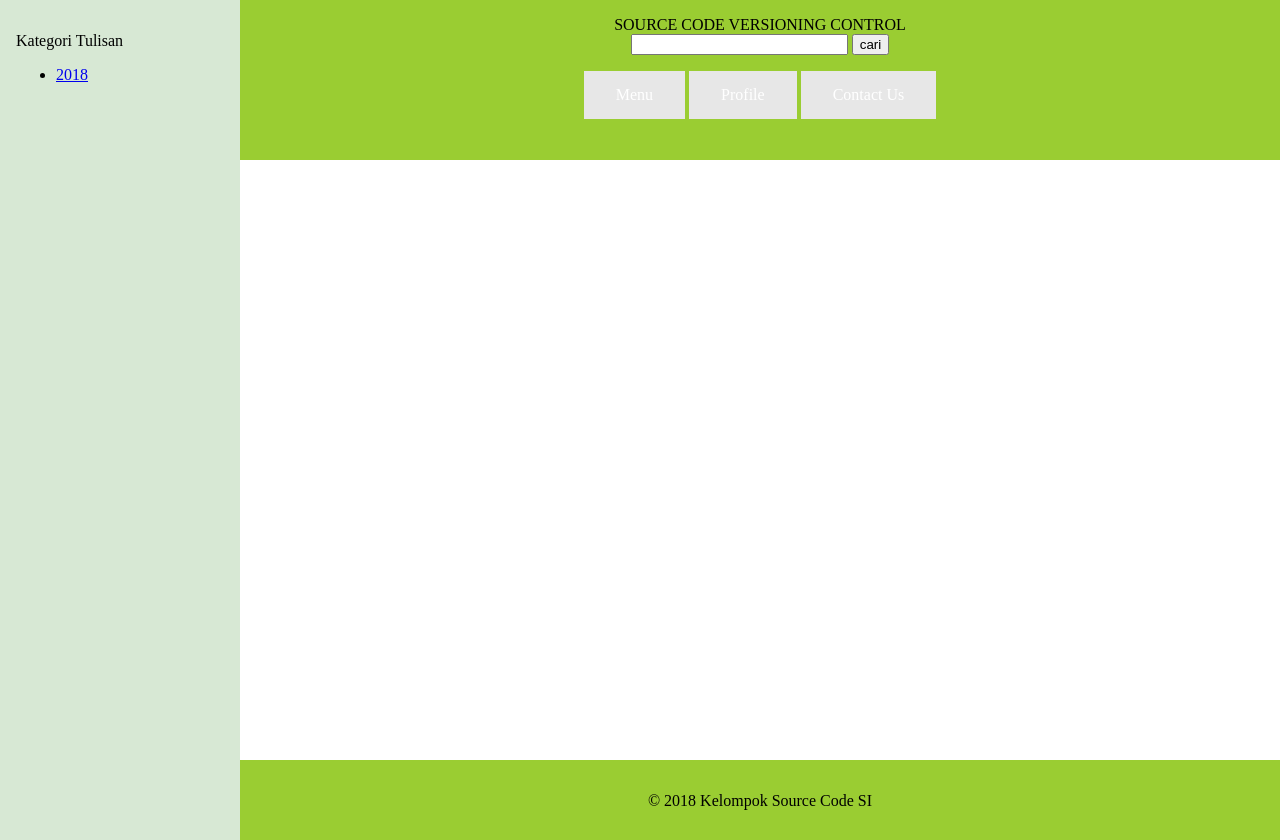
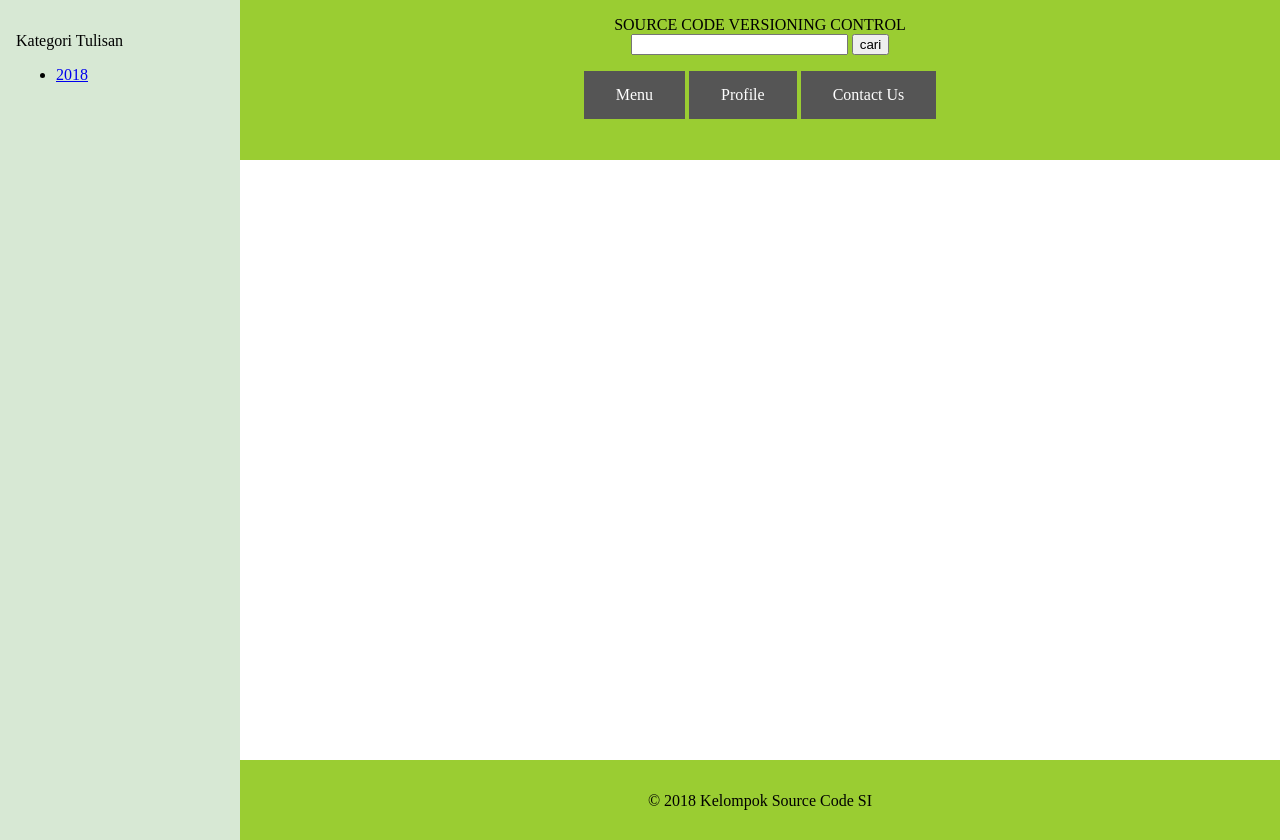
Before and after one commit to PuspaBudiarti/Tugas3, a plain HTML site: page index.html in a window 1280 px wide. Drawn offline with Linux system fonts and the light colour scheme.

Commit message:
changed the color buttonnav css

```diff
--- a/index.html
+++ b/index.html
@@ -42,7 +42,7 @@
   height: 10vh;
   }
   .buttonnav {
-	  background-color: #e7e7e7; color: black;
+	  background-color: #555555;
 	  border: none;
 	  color: white;
 	  padding: 15px 32px;
```
